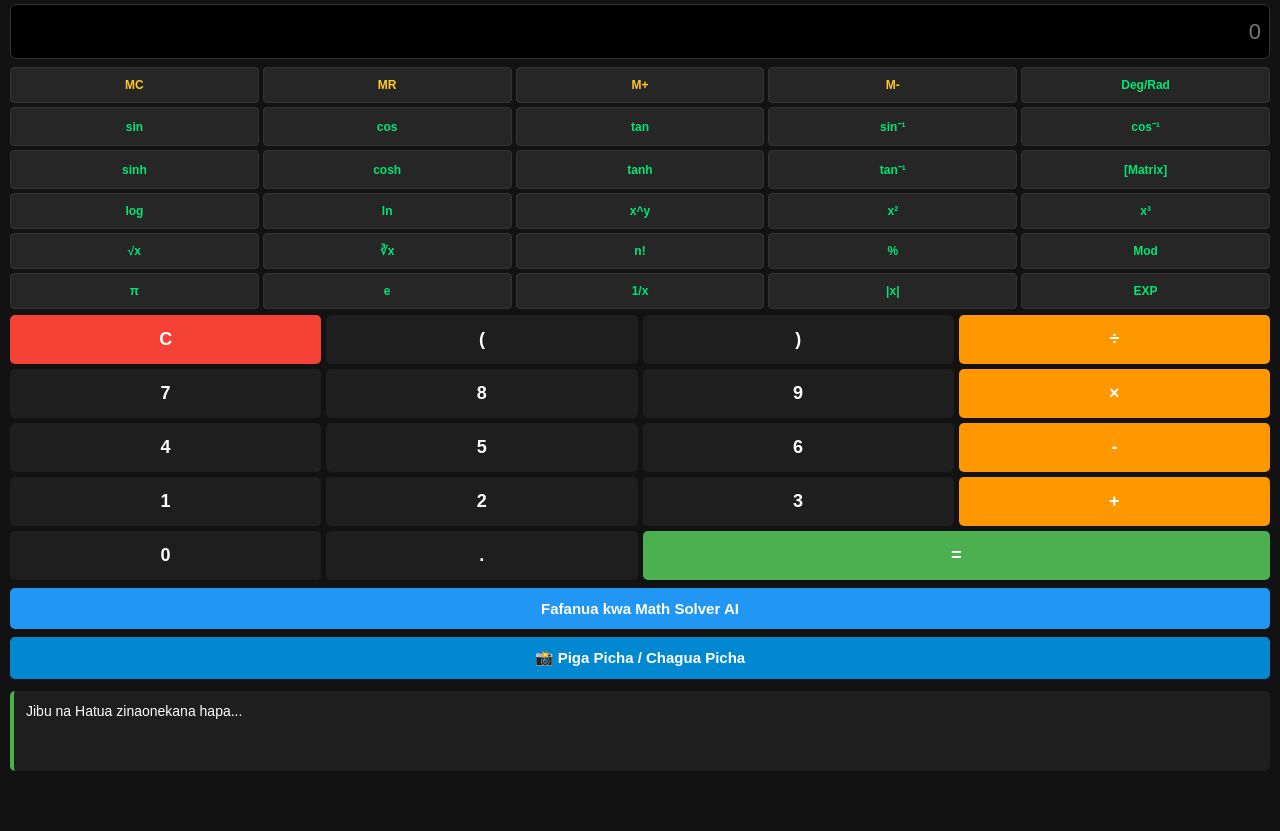
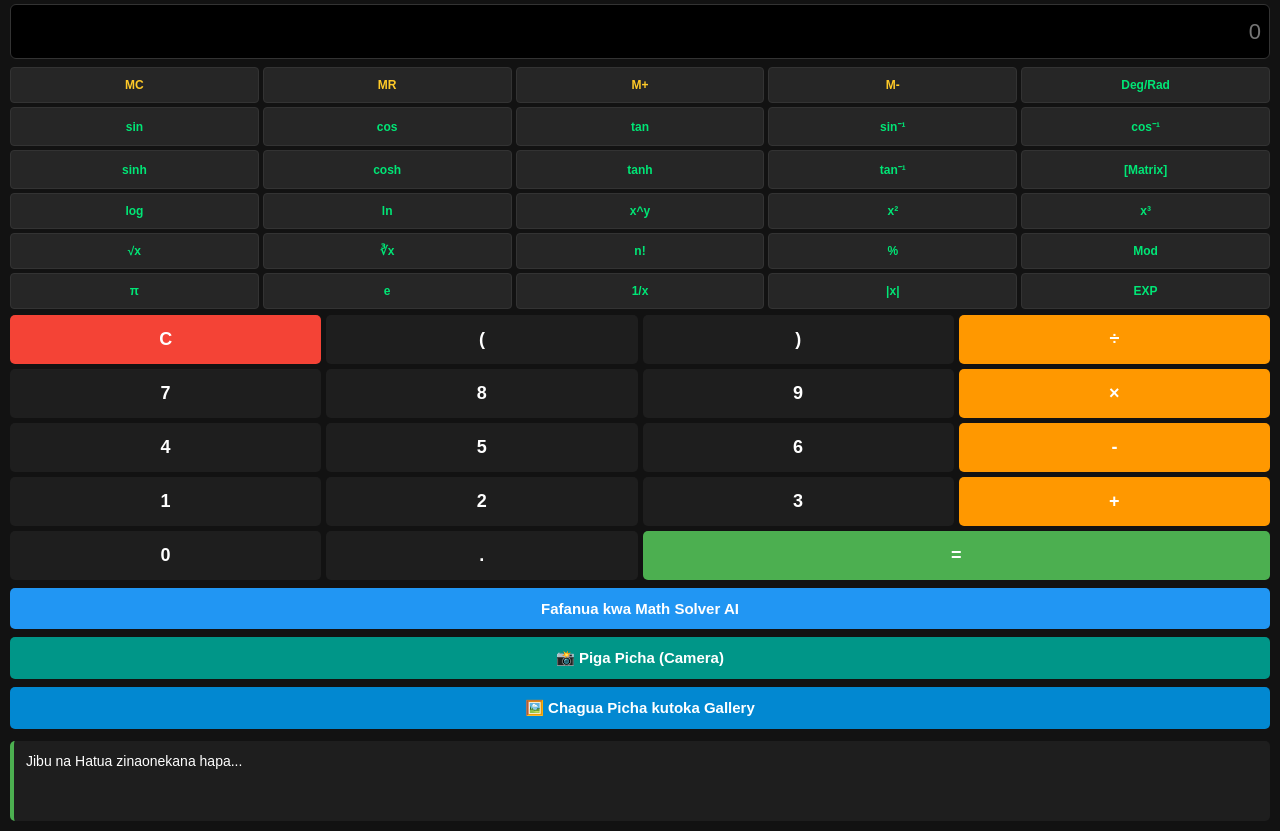
Before and after one commit to williammathayo134-create/math_solver, a website: page www/index.html in a window 1280 px wide. Shown: the part 64-895 px from the top of the page. Before the commit the page ends 845 px from the top, so only its background shows below. Drawn offline with Linux system fonts and the light colour scheme.

Commit message:
Fix camera capture and dynamic vision model selection

```diff
--- a/www/index.html
+++ b/www/index.html
@@ -26,7 +26,8 @@
 
     .action-btn { width: 100%; padding: 12px; margin-top: 8px; font-size: 15px; font-weight: bold; border: none; border-radius: 5px; cursor: pointer; }
     .btn-ai { background: #2196F3; color: white; }
-    .btn-img { background: #0288d1; color: white; }
+    .btn-camera { background: #009688; color: white; }
+    .btn-gallery { background: #0288d1; color: white; }
 
     #output { margin-top: 12px; background: #1e1e1e; padding: 12px; border-radius: 5px; font-size: 14px; white-space: pre-wrap; word-wrap: break-word; min-height: 80px; border-left: 4px solid #4CAF50; }
   </style>
@@ -106,8 +107,13 @@
 
   <button class="action-btn btn-ai" onclick="solveManualText()">Fafanua kwa Math Solver AI</button>
 
-  <input type="file" id="imageInput" accept="image/*" style="display:none" onchange="processImage(event)">
-  <button class="action-btn btn-img" onclick="document.getElementById('imageInput').click()">📸 Piga Picha / Chagua Picha</button>
+  <!-- Direct Camera Input -->
+  <input type="file" id="cameraInput" accept="image/*" capture="environment" style="display:none" onchange="processImage(event)">
+  <button class="action-btn btn-camera" onclick="document.getElementById('cameraInput').click()">📸 Piga Picha (Camera)</button>
+
+  <!-- Gallery Input -->
+  <input type="file" id="galleryInput" accept="image/*" style="display:none" onchange="processImage(event)">
+  <button class="action-btn btn-gallery" onclick="document.getElementById('galleryInput').click()">🖼️ Chagua Picha kutoka Gallery</button>
 
   <div id="output">Jibu na Hatua zinaonekana hapa...</div>
 
```
